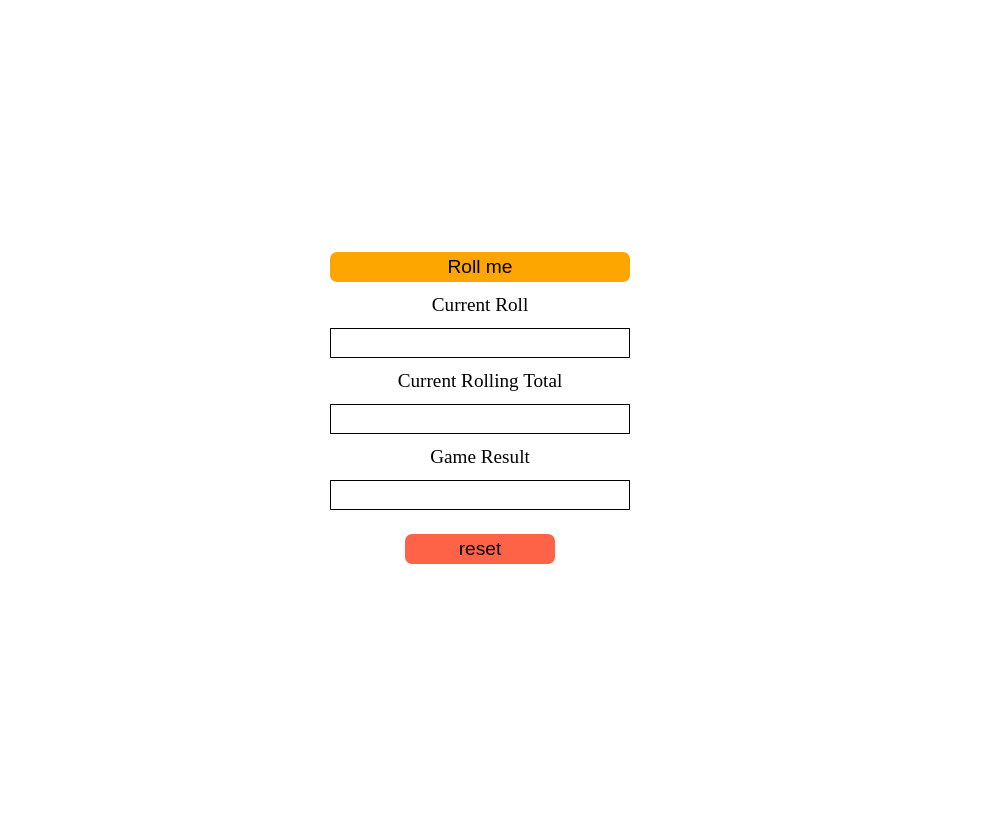
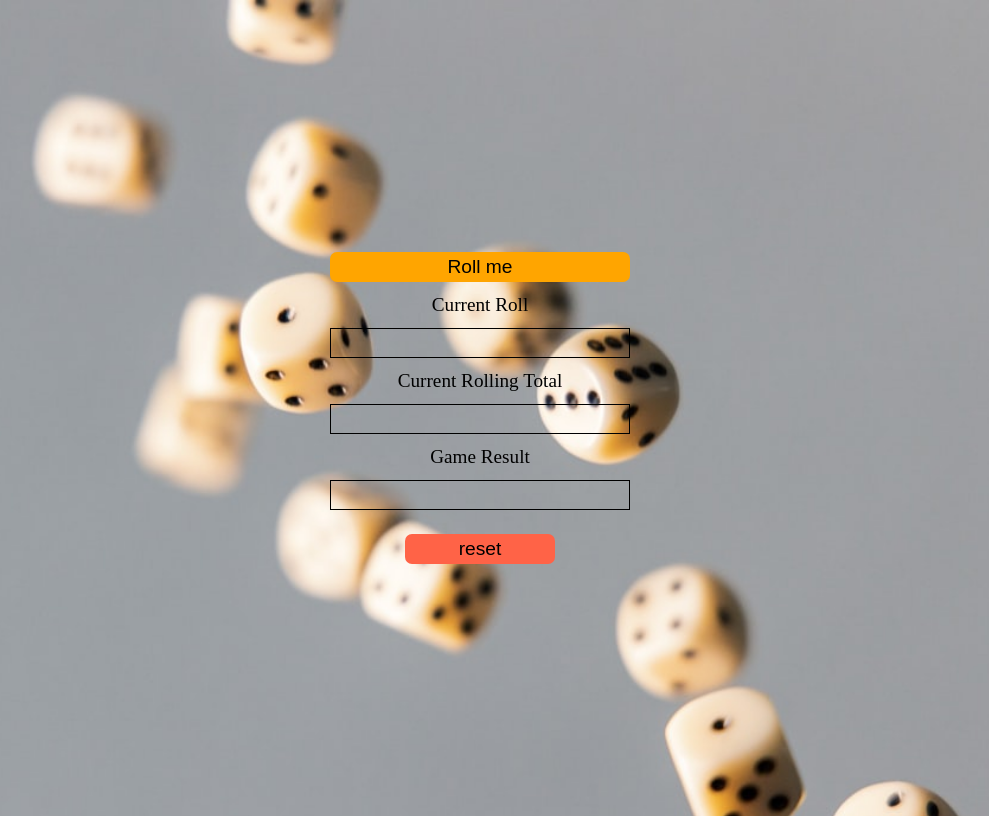
Before and after one commit to Ekep-Obasi/Dice-Rolling-Game, a plain HTML site: page index.html in a window 1280 px wide. Shown: the whole page, without its empty margins (160-1149 px from the left). Drawn offline with Linux system fonts and the light colour scheme.

Commit message:
added background image

```diff
--- a/assets/scripts/dice.js
+++ b/assets/scripts/dice.js
@@ -28,6 +28,7 @@ rollButton.addEventListener("click", () => {
   }
 });
 gameReset.addEventListener("click", () => {
+  rollCount = 0;
   roll = null;
   currentRollElement.innerHTML = roll;
   rollSum = null;
--- a/style.css
+++ b/style.css
@@ -2,6 +2,9 @@
   box-sizing: border-box;
 }
 body{
+  background-image: url('dice-background.jpg');
+  background-repeat: no-repeat;
+  background-size: cover;
   display: flex;
   flex-direction: column;
   justify-content: center;
```
Also changed, not shown: dice-background.jpg (added).
